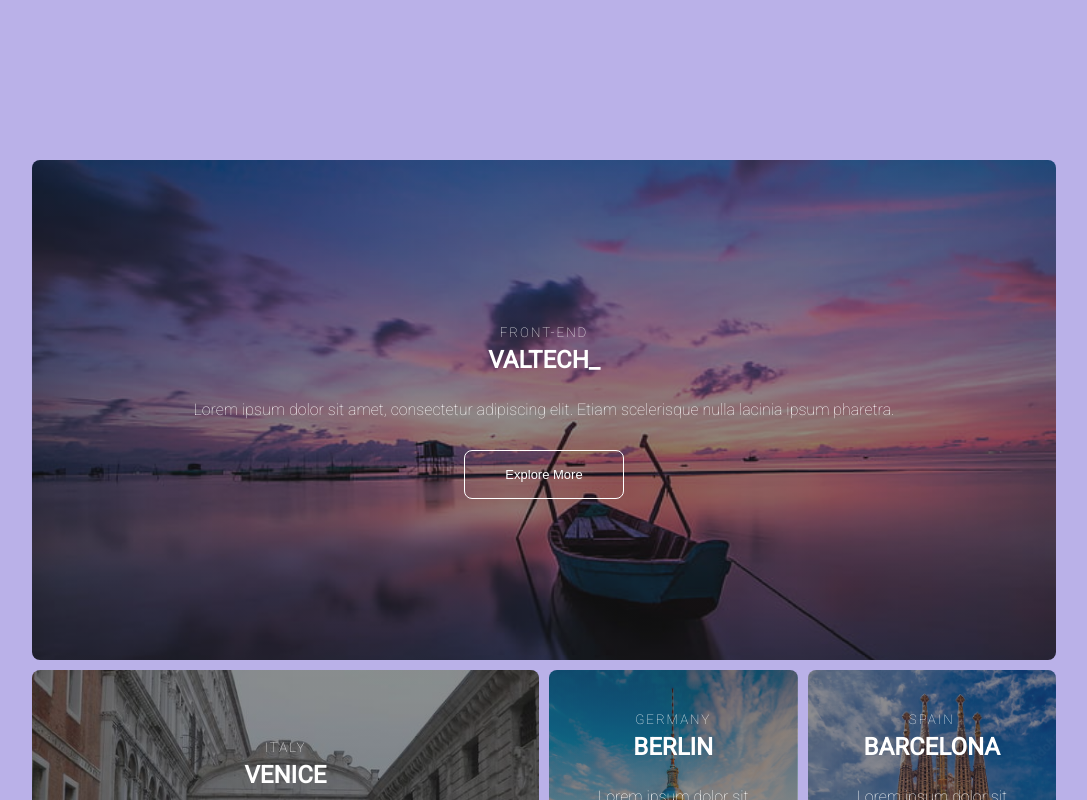
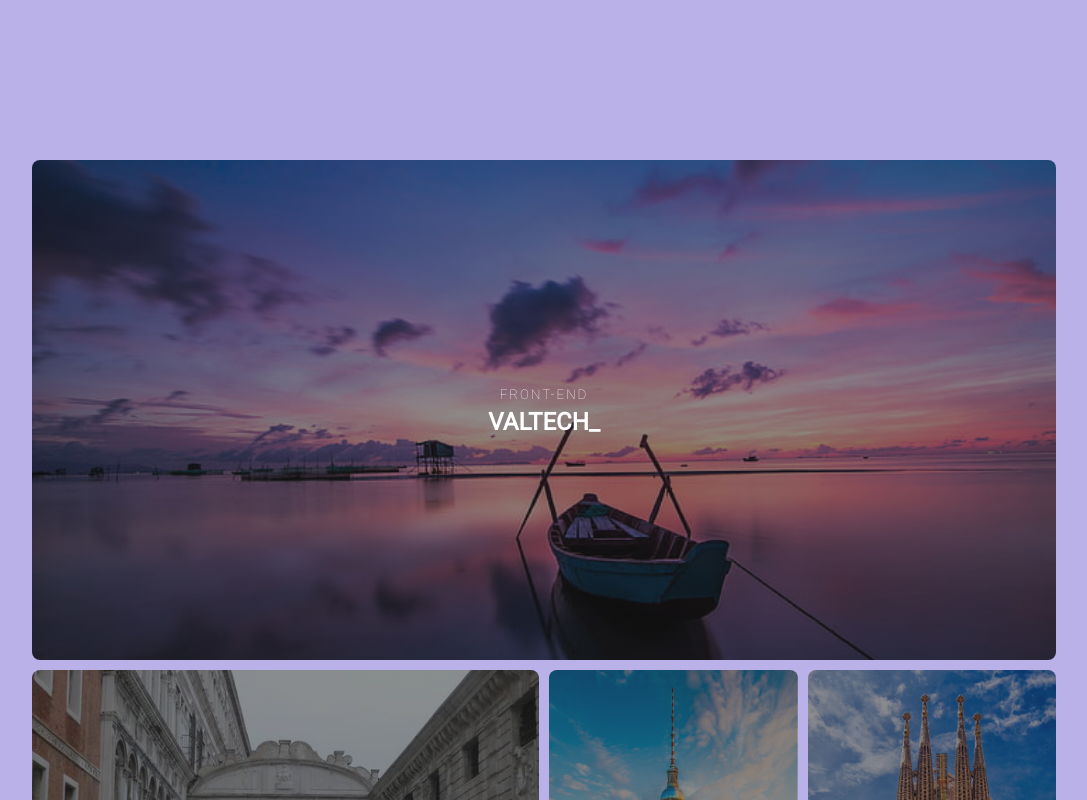
Before and after one commit to Byuku/city-blog, a Vue app: page / in a window 1280 px wide. Shown: the top 800 px of the page, without its empty margins (96-1183 px from the left). Built offline with nearby package versions, Linux system fonts and the light colour scheme.

Commit message:
Added not so great hover on card

```diff
--- a/src/assets/sass/vars/_cards.scss
+++ b/src/assets/sass/vars/_cards.scss
@@ -4,14 +4,18 @@
     border-radius: 8px;
     display: grid;
     padding: 2rem;
+    position: relative;
 
     &:hover {
       .card-header {
-        transform: translateY(10px);
+        left: 0;
+        position: inherit;
+        top: 0;
+        transform: translate(0, 0);
       }
 
       .card-body {
-
+        visibility: visible
       }
     }
 
@@ -27,6 +31,7 @@
     &-body {
       padding-top: 10px;
       text-align: center;
+      visibility: hidden;
 
       p {
         font-weight: 100;
@@ -35,7 +40,10 @@
 
     &-header {
       text-align: center;
-      transition: all 300ms;
+      left: 50%;
+      position: absolute;
+      top: 50%;
+      transform: translate(-50%, -50%);
 
       h2 {
         font-weight: bold;
```
Also changed, not shown: src/assets/sass/vars/_keyframes.scss (deleted, +0 -11 lines).
